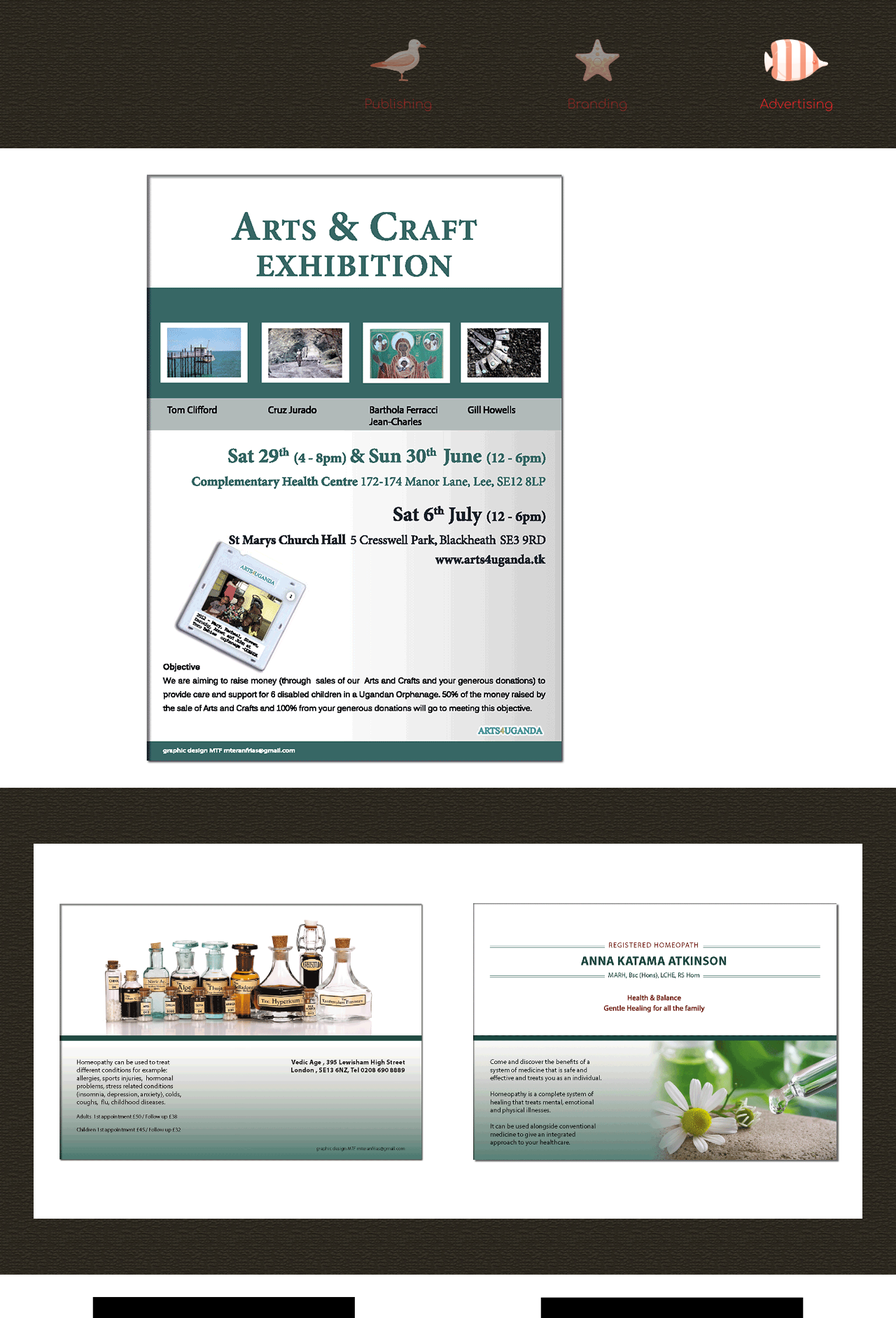
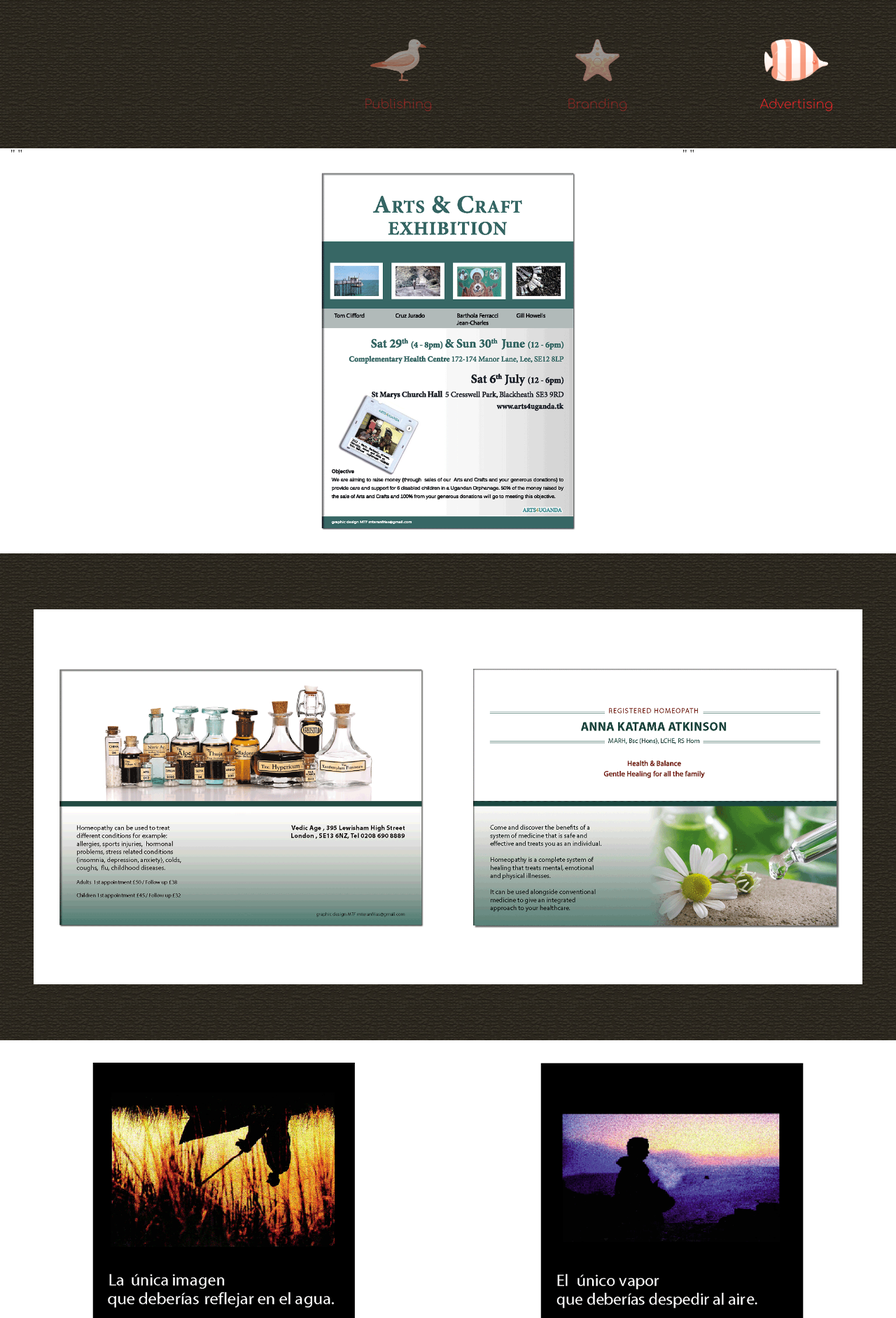
Before and after one commit to Zurc/machi, a PHP site: page /advertising.php in a window 1280 px wide. Shown: the part 622-2506 px from the top of the page at 70% size. Run offline with PHP 8.4, Linux system fonts and the light colour scheme; some web fonts are replaced.

Commit message:
centrado imgs portf

```diff
--- a/advertising.php
+++ b/advertising.php
@@ -21,9 +21,11 @@ include("port_icons.php");
 
 		<div class="fondo-blanco">
 			<div class="row">
-				<div class="large-12 columns box-padding">
+				<div class="large-3 columns"><span class="text-transp">"   "</span></div>
+				<div class="large-6 columns box-padding">
 					<img src="img/Adv-1a.png" alt="">
 				</div>
+				<div class="large-3 columns"><span class="text-transp">"   "</span></div>
 			</div>
 		</div>
 
@@ -54,9 +56,11 @@ include("port_icons.php");
 		<div class="portfolio_bottom">
 			<div class="row ">
 					<div class="row recuadro-blanco">
-						<div class="large-12 columns box-padding">
+						<div class="large-3 columns"><span class="text-transp">"   "</span></div>
+						<div class="large-6 columns box-padding">
 							<img src="img/Adv-3c.png" alt="">
 						</div>
+						<div class="large-3 columns"><span class="text-transp">"   "</span></div>
 				</div>
 			</div>
 		</div>
--- a/publishing.php
+++ b/publishing.php
@@ -45,9 +45,11 @@ include("port_icons.php");
 
 	<div class="fondo-blanco">
 		<div class="row">
-			<div class="large-12 columns box-padding">
+			<div class="large-3 columns"><span class="text-transp">"   "</span></div>
+			<div class="large-6 columns box-padding">
 				<img src="img/Pub-2c.png" alt="">
 			</div>
+			<div class="large-3 columns"><span class="text-transp">"   "</span></div>
 		</div>
 	</div>
 
```
